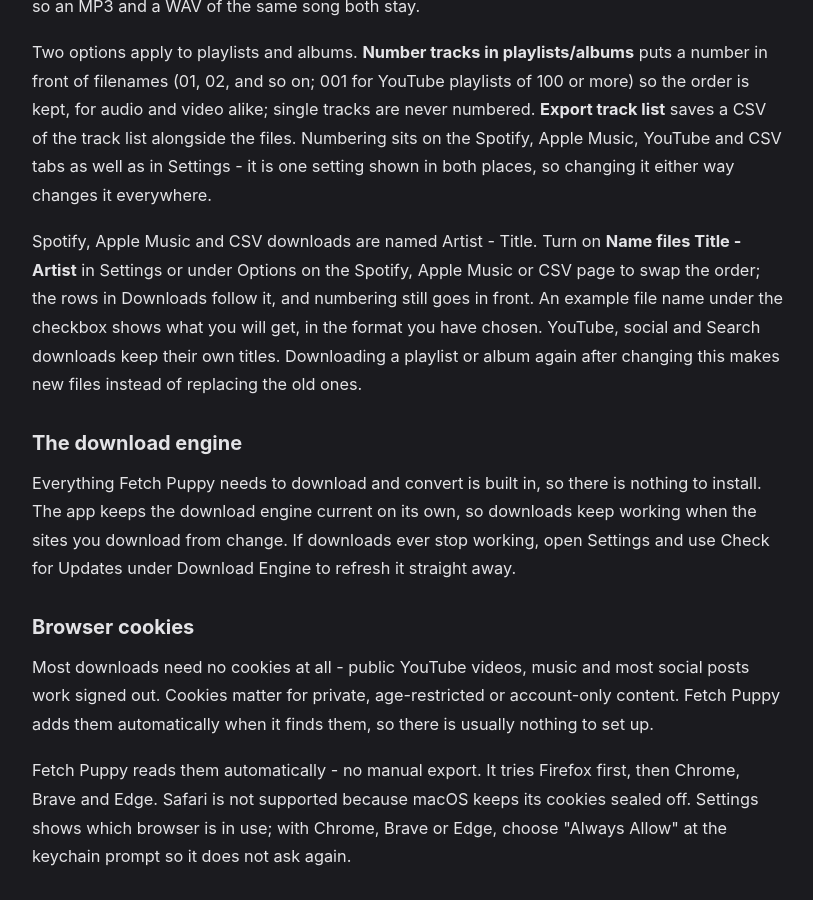
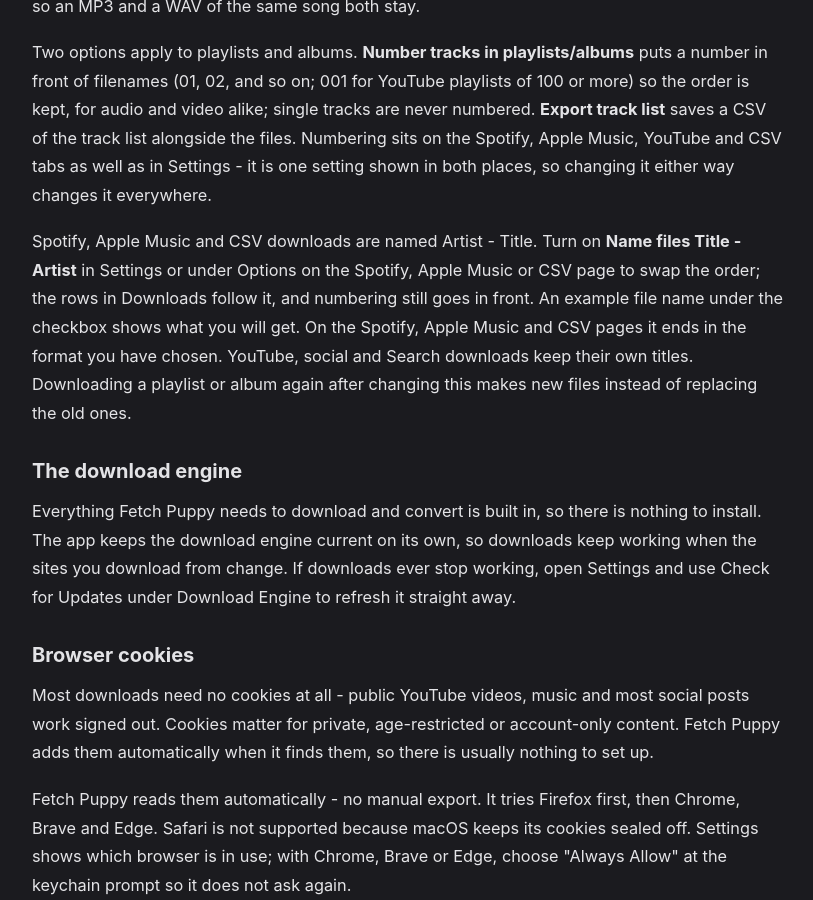
Before and after one commit to BSKapps/bskapps.github.io, a Jekyll site: the page built from articles/fetch-puppy-guide/index.html, in a window 1280 px wide and 900 px high, scrolled down 2686 px. Shown: the whole window, without its empty margins (232-1045 px from the left). Built offline with Jekyll 4.4.1, drawn with Linux system fonts in a browser that asks for light colours.

Commit message:
Fetch Puppy guide: the example file name ends in the chosen format on the Spotify, Apple Music and CSV pages

```diff
--- a/_data/guides/fetch-puppy-guide.json
+++ b/_data/guides/fetch-puppy-guide.json
@@ -118,7 +118,7 @@
         },
         {
           "type": "paragraph",
-          "text": "Spotify, Apple Music and CSV downloads are named Artist - Title. Turn on **Name files Title - Artist** in Settings or under Options on the Spotify, Apple Music or CSV page to swap the order; the rows in Downloads follow it, and numbering still goes in front. An example file name under the checkbox shows what you will get, in the format you have chosen. YouTube, social and Search downloads keep their own titles. Downloading a playlist or album again after changing this makes new files instead of replacing the old ones."
+          "text": "Spotify, Apple Music and CSV downloads are named Artist - Title. Turn on **Name files Title - Artist** in Settings or under Options on the Spotify, Apple Music or CSV page to swap the order; the rows in Downloads follow it, and numbering still goes in front. An example file name under the checkbox shows what you will get. On the Spotify, Apple Music and CSV pages it ends in the format you have chosen. YouTube, social and Search downloads keep their own titles. Downloading a playlist or album again after changing this makes new files instead of replacing the old ones."
         }
       ]
     },
```
